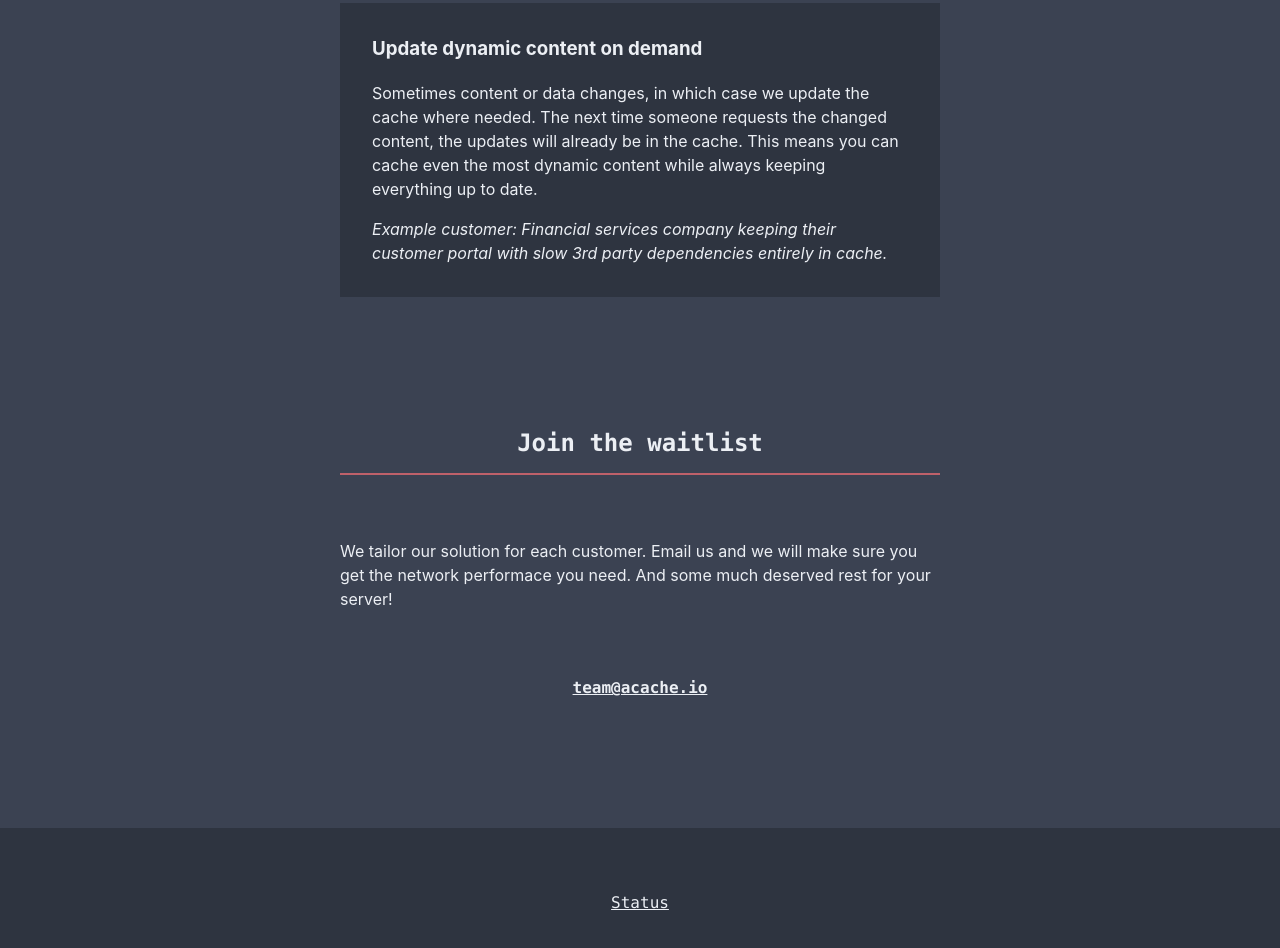
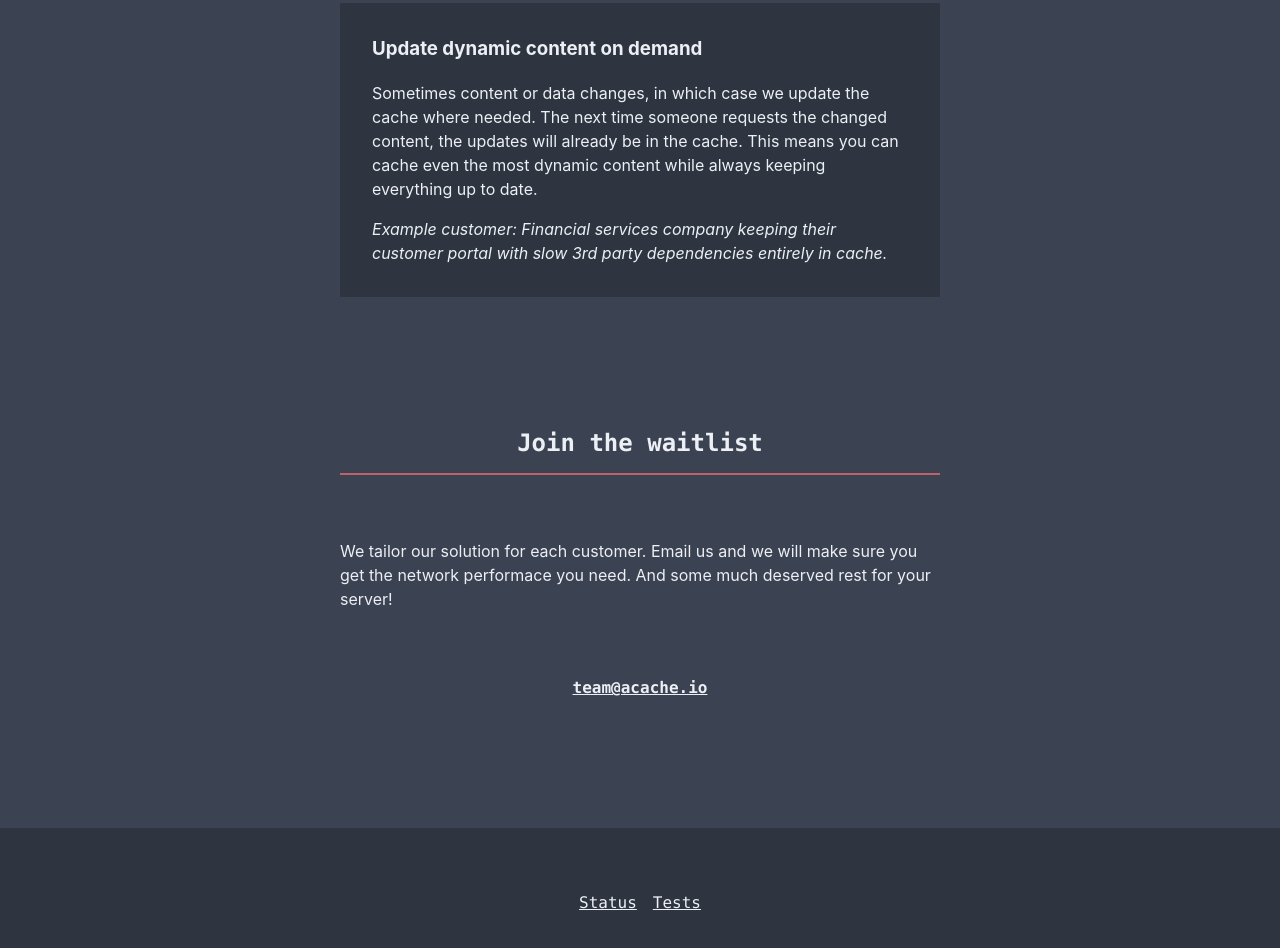
Before and after one commit to always-cache/acache.io, a plain HTML site: page index.html in a window 1280 px wide. Shown: the part 1443-2391 px from the top of the page. Drawn offline with Linux system fonts and the light colour scheme.

Commit message:
Add link to cache tests in footer

```diff
--- a/index.html
+++ b/index.html
@@ -140,6 +140,9 @@
     list-style: none;
     margin: 0;
     padding: 0;
+    display: flex;
+    justify-content: center;
+    gap: var(--margin-half);
   }
 </style>
 
@@ -186,6 +189,7 @@
   <footer>
     <ul class="links">
       <li><a href="https://status.acache.io/">Status</a></li>
+      <li><a href="https://tests.acache.io/">Tests</a></li>
     </ul>
   </footer>
 </body>
```
